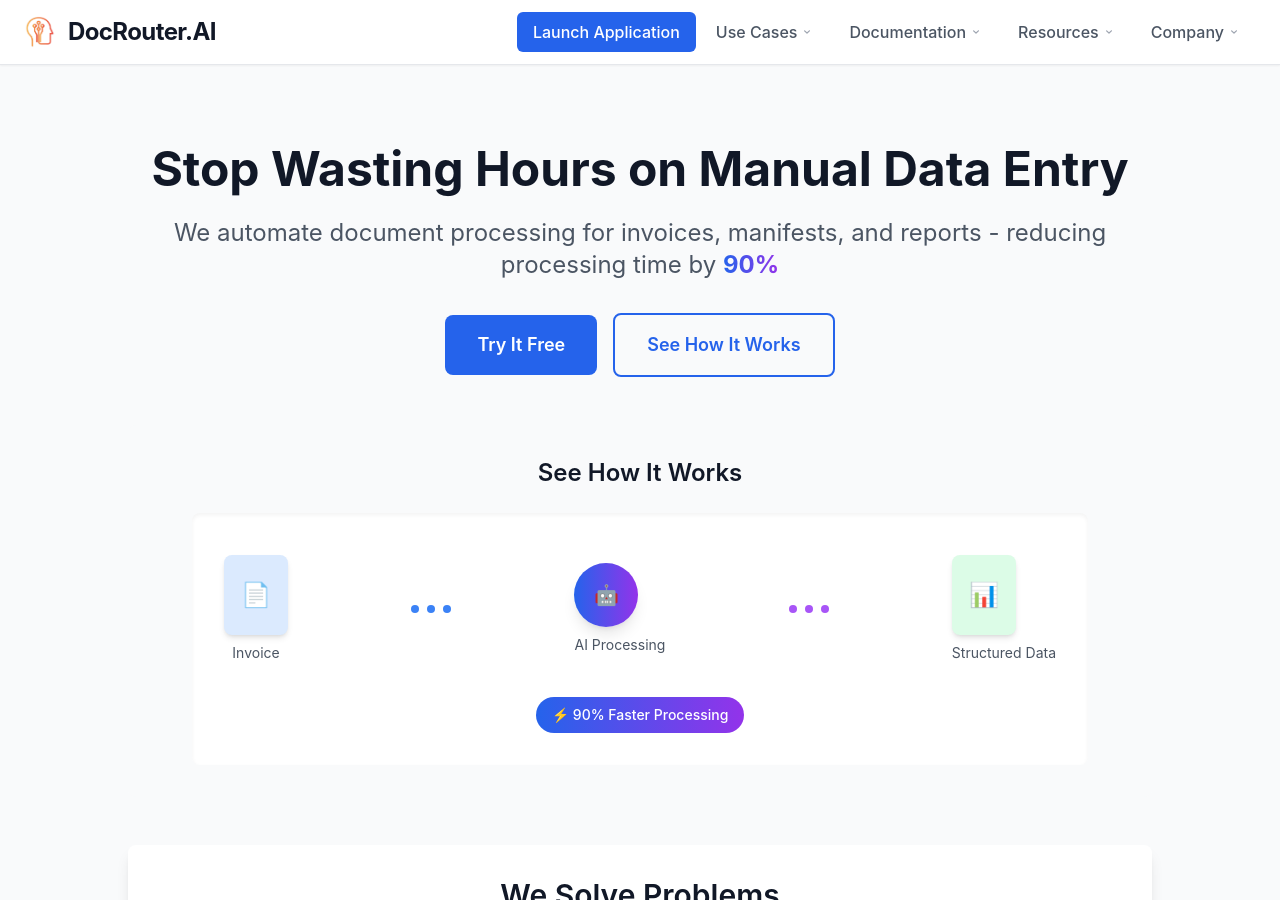
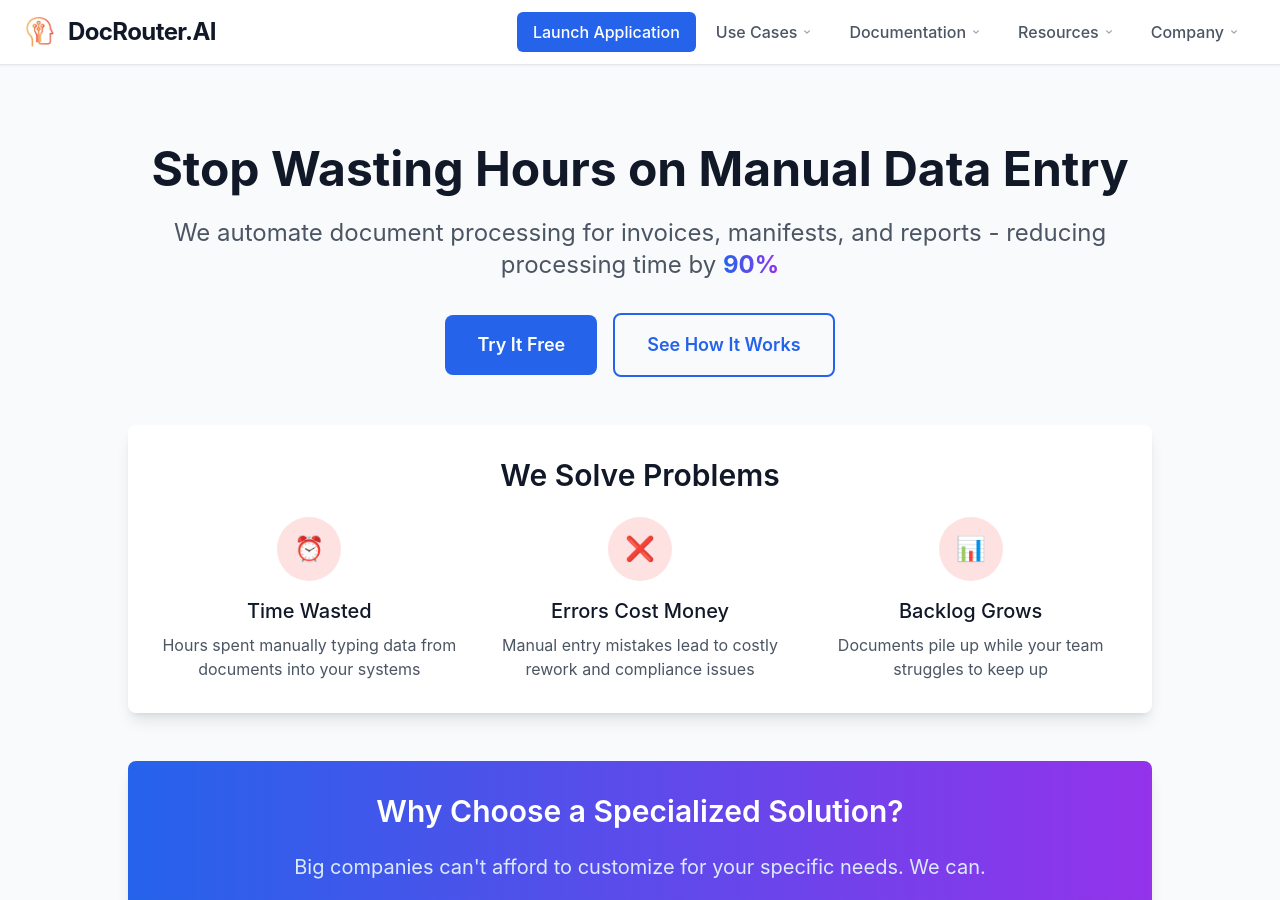
Before and after one commit to analytiq-hub/docrouter.github.io, a Jekyll site: the page built from index.md, in a window 1280 px wide and 900 px high. Built offline with Jekyll 4.4.1, drawn with Linux system fonts in a browser that asks for light colours; nearby versions of some CDN libraries.

Commit message:
Apply blue-purple gradient to Why Choose section
- Change from blue-600 to blue-800 gradient to blue-600 to purple-600
- Matches the gradient theme used in other elements
- Forces GitHub Pages rebuild

```diff
--- a/index.md
+++ b/index.md
@@ -27,66 +27,6 @@
             </a>
         </div>
     </header>
-
-    <!-- Animated Document Processing Demo -->
-    <section class="bg-gray-50 rounded-lg p-8 mb-12">
-        <div class="max-w-4xl mx-auto">
-            <h3 class="text-2xl font-semibold text-gray-900 mb-6 text-center">See How It Works</h3>
-            <div class="relative bg-white rounded-lg p-8 shadow-inner">
-                <!-- Document Processing Animation -->
-                <div class="flex items-center justify-between relative h-32">
-                    <!-- Input Document -->
-                    <div class="document-input">
-                        <div class="w-16 h-20 bg-blue-100 rounded-lg shadow-md flex items-center justify-center">
-                            <span class="text-2xl">📄</span>
-                        </div>
-                        <p class="text-sm text-gray-600 mt-2 text-center">Invoice</p>
-                    </div>
-
-                    <!-- Processing Arrows -->
-                    <div class="flex-1 flex items-center justify-center">
-                        <div class="flex space-x-2">
-                            <div class="w-2 h-2 bg-blue-500 rounded-full"></div>
-                            <div class="w-2 h-2 bg-blue-500 rounded-full" style="animation-delay: 0.1s"></div>
-                            <div class="w-2 h-2 bg-blue-500 rounded-full" style="animation-delay: 0.2s"></div>
-                        </div>
-                    </div>
-
-                    <!-- AI Processing -->
-                    <div class="ai-processing">
-                        <div class="w-16 h-16 bg-gradient-to-r from-blue-600 to-purple-600 rounded-full flex items-center justify-center shadow-lg">
-                            <span class="text-white text-xl">🤖</span>
-                        </div>
-                        <p class="text-sm text-gray-600 mt-2 text-center">AI Processing</p>
-                    </div>
-
-                    <!-- Processing Arrows -->
-                    <div class="flex-1 flex items-center justify-center">
-                        <div class="flex space-x-2">
-                            <div class="w-2 h-2 bg-purple-500 rounded-full" style="animation-delay: 0.3s"></div>
-                            <div class="w-2 h-2 bg-purple-500 rounded-full" style="animation-delay: 0.4s"></div>
-                            <div class="w-2 h-2 bg-purple-500 rounded-full" style="animation-delay: 0.5s"></div>
-                        </div>
-                    </div>
-
-                    <!-- Output Data -->
-                    <div class="document-output">
-                        <div class="w-16 h-20 bg-green-100 rounded-lg shadow-md flex items-center justify-center">
-                            <span class="text-2xl">📊</span>
-                        </div>
-                        <p class="text-sm text-gray-600 mt-2 text-center">Structured Data</p>
-                    </div>
-                </div>
-
-                <!-- Time Savings Indicator -->
-                <div class="mt-6 text-center">
-                    <div class="inline-flex items-center bg-gradient-to-r from-blue-600 to-purple-600 text-white px-4 py-2 rounded-full">
-                        <span class="text-sm font-medium">⚡ 90% Faster Processing</span>
-                    </div>
-                </div>
-            </div>
-        </div>
-    </section>
 
     <main>
         <!-- Problem Statement Section -->
@@ -118,7 +58,7 @@
         </section>
 
         <!-- Why Choose Us - Small Company Advantage -->
-        <section class="bg-gradient-to-r from-blue-600 to-blue-800 rounded-lg shadow-lg p-8 mb-12">
+        <section class="bg-gradient-to-r from-blue-600 to-purple-600 rounded-lg shadow-lg p-8 mb-12">
             <div class="text-center">
                 <h2 class="text-3xl font-semibold text-white mb-6">Why Choose a Specialized Solution?</h2>
                 <p class="text-xl text-blue-100 mb-8">
```
